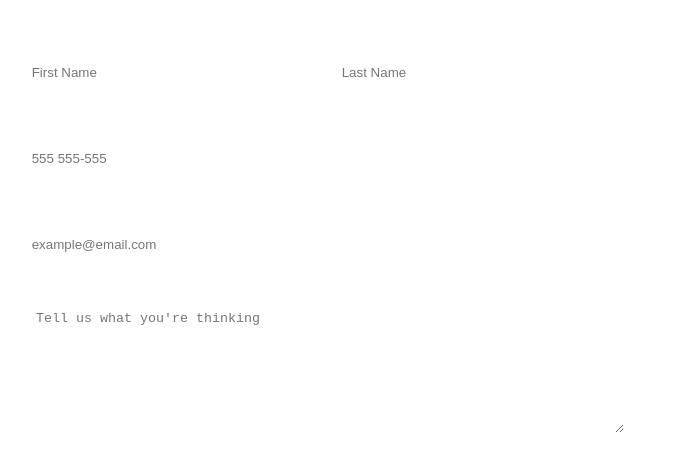
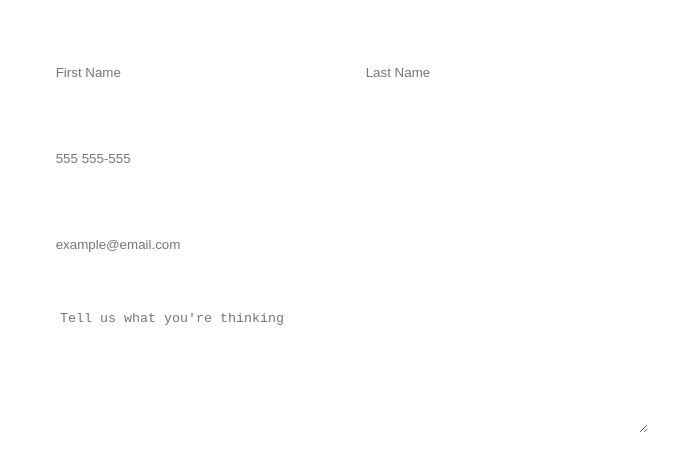
Before and after one commit to SecondSE/LP, a Next.js app: page /components/contact/Form in a window 1280 px wide. Shown: the top 470 px of the page, without its empty margins (7-685 px from the left). Built offline with nearby package versions, Linux system fonts and the light colour scheme.

Commit message:
fix contact form margins and title margins in client history

```diff
--- a/pages/components/styles/ClientHistory.styled.ts
+++ b/pages/components/styles/ClientHistory.styled.ts
@@ -23,6 +23,7 @@ export const StyledH1 = styled.h1`
   ${mq("tiny", "min")} {
     margin: 0 auto;
     text-align: center;
+    margin: 0 1rem;
   }
   ${mq("custom1", "min")} {
     text-align: left;
--- a/pages/components/styles/Contact.styled.ts
+++ b/pages/components/styles/Contact.styled.ts
@@ -83,9 +83,14 @@ export const StyledInputAndLabelSection = styled.section`
 `;
 export const StyledForm = styled.form`
   width: 600px;
-  margin: 0 1.5rem;
   font-family: ${({ theme }) => theme.thinFont};
   font-size: clamp(12px, 4vw, 1.4rem);
+  ${mq("tiny", "min")} {
+    margin: 0 1rem;
+  }
+  ${mq("custom1", "min")} {
+    margin: 0 3rem;
+  } ;
 `;
 export const StyledInputName = styled(StyledInput)`
   margin-right: 20px;
```
